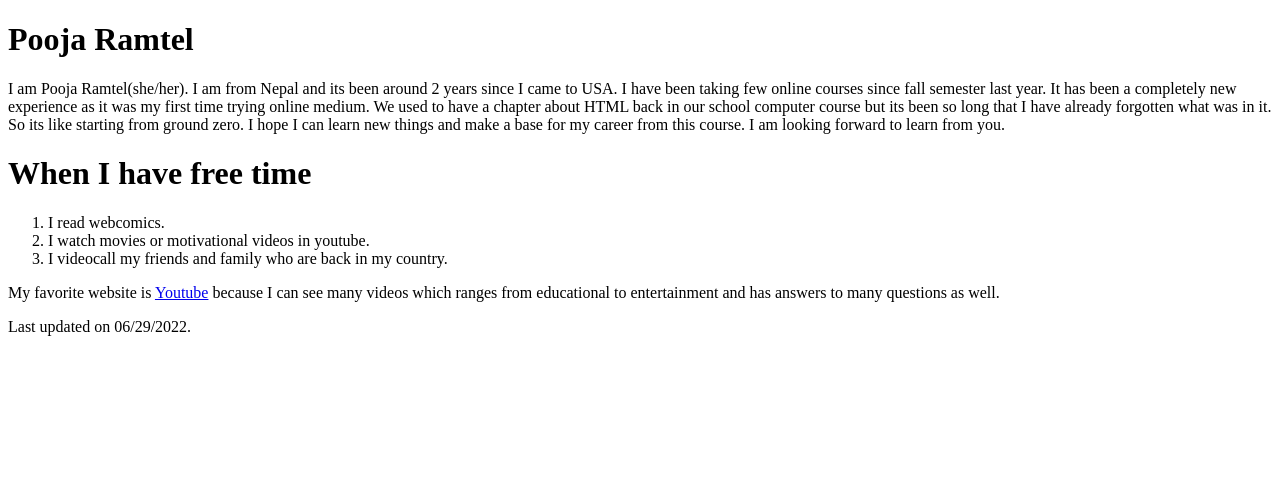
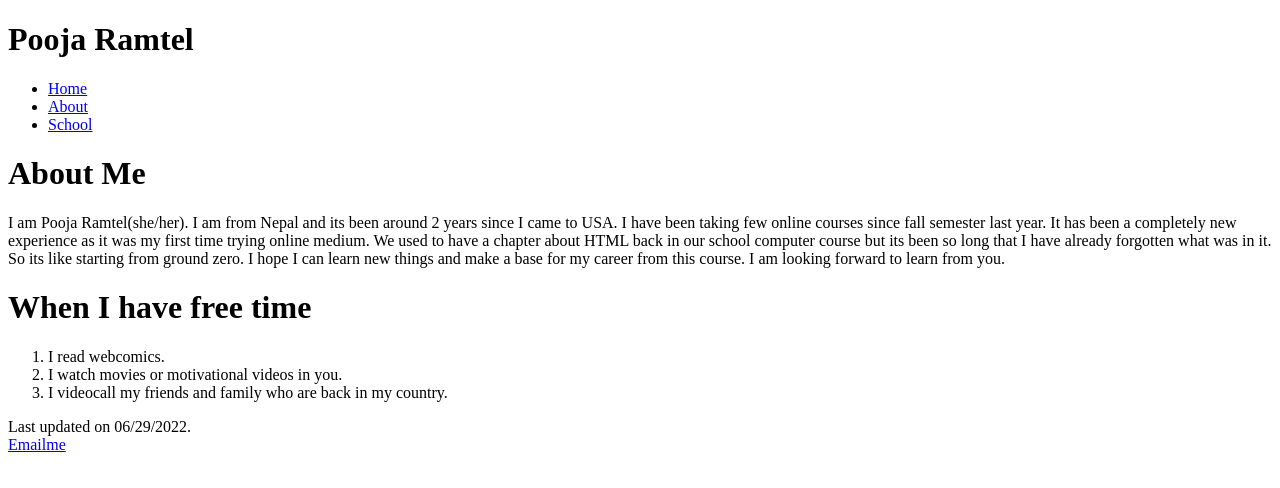
Before and after one commit to Rpooja24/CIS-162, a plain HTML site: page index.html in a window 1280 px wide. Drawn offline with Linux system fonts and the light colour scheme.

Commit message:
Update index.html

```diff
--- a/index.html
+++ b/index.html
@@ -7,17 +7,26 @@
 <body>
 
 <h1>Pooja Ramtel</h1>
+    <ul>
+        <li><a href="#">Home</a></li>
+    <li><a href="#">About</a></li>
+    <li><a href="#">School</a></li>
+    </ul>
+
+<h1>About Me</h1>
 <p>I am Pooja Ramtel(she/her). I am from Nepal and its been around 2 years since I came to USA. I have been taking few online courses since fall semester last year. It has been a completely new experience as it was my first time trying online medium. We used to have a chapter about HTML back in our school computer course but its been so long that I have already forgotten what was in it. So its like starting from ground zero. I hope I can learn new things and make a base for my career from this course. I am looking forward to learn from you. </p>
 <h1>When I have free time</h1>
     <ol>
 <li> I read webcomics.</li>
-<li> I watch movies or motivational videos in youtube.</li>
+<li> I watch movies or motivational videos in you.</li>
 <li> I videocall  my friends and family who are back in my country.</li>
     </ol>
 
-<p> My favorite website is <a href=" https://www.youtube.com/"> Youtube</a> because I can see many videos which ranges from educational to entertainment and has answers to many questions as well.</p>
+
+
 
 <footer> Last updated on 06/29/2022.</footer>
+        <a href="mailto:poojaramtel2020@gmail.com">Emailme</a>
 
 </body>
 </html>
```
